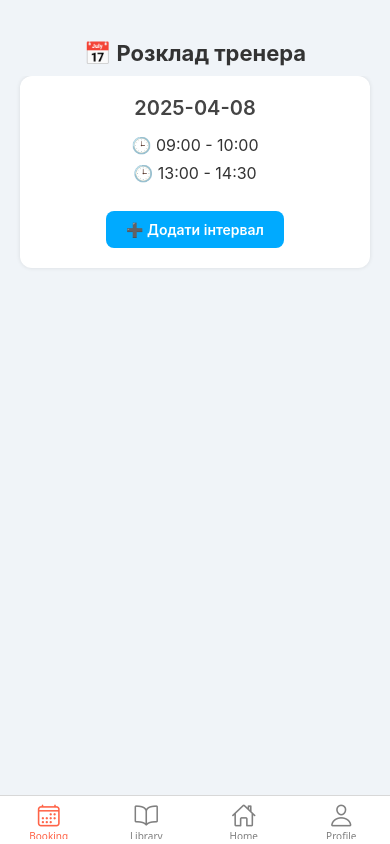
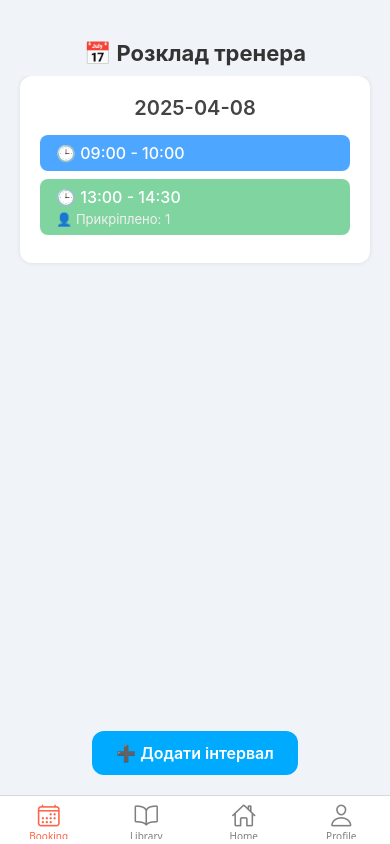
Before and after one commit to Kozirojka/GymAppReactNative, a React Native app in the folder GymAppClient/: screen /Subscription in a window 390 px wide. Built offline with nearby package versions, Linux system fonts and the light colour scheme.

Commit message:
improve coach schedule

```diff
--- a/GymAppClient/components/Tabs/Booking/Coach/CoachSheduleOwn.jsx
+++ b/GymAppClient/components/Tabs/Booking/Coach/CoachSheduleOwn.jsx
@@ -11,18 +11,19 @@ import {
 
 const screenWidth = Dimensions.get('window').width;
 
+// ⬇️ Мокові дані з userId
 const mockSchedule = [
   {
     date: '2025-04-08',
     intervals: [
-      { start: '09:00', end: '10:00' },
-      { start: '13:00', end: '14:30' },
+      { start: '09:00', end: '10:00', userId: null },
+      { start: '13:00', end: '14:30', userId: 1 },
     ],
   },
   {
     date: '2025-04-09',
     intervals: [
-      { start: '10:00', end: '11:00' },
+      { start: '10:00', end: '11:00', userId: 2 },
     ],
   },
   {
@@ -33,6 +34,7 @@ const mockSchedule = [
 
 const CoatchSheduleOwn = () => {
   const [schedule, setSchedule] = useState([]);
+  const [currentIndex, setCurrentIndex] = useState(0);
 
   useEffect(() => {
     setTimeout(() => {
@@ -40,45 +42,59 @@ const CoatchSheduleOwn = () => {
     }, 1000);
   }, []);
 
-  const handleAddInterval = (date) => {
-    Alert.alert('Додати інтервал', `Для дати ${date}`, [{ text: 'Ок' }]);
+  const handleAddInterval = () => {
+    const currentDate = schedule[currentIndex]?.date;
+
+    if (!currentDate) return;
 
     setSchedule((prev) =>
       prev.map((day) =>
-        day.date === date
+        day.date === currentDate
           ? {
               ...day,
-              intervals: [...day.intervals, { start: '15:00', end: '16:00' }],
+              intervals: [
+                ...day.intervals,
+                { start: '15:00', end: '16:00', userId: null },
+              ],
             }
           : day
       )
     );
   };
 
-  const renderItem = ({ item }) => (
+  const getIntervalStyle = (userId) => ({
+    backgroundColor: userId === null ? '#4da6ff' : '#80d4a0',
+    paddingVertical: 8,
+    paddingHorizontal: 16,
+    borderRadius: 8,
+    marginBottom: 8,
+  });
+
+  const renderItem = ({ item, index }) => (
     <View style={styles.dayContainer}>
       <Text style={styles.dateText}>{item.date}</Text>
+
       {item.intervals.length > 0 ? (
         item.intervals.map((interval, i) => (
-          <Text key={i} style={styles.intervalText}>
-            🕒 {interval.start} - {interval.end}
-          </Text>
+          <View key={i} style={getIntervalStyle(interval.userId)}>
+            <Text style={styles.intervalText}>
+              🕒 {interval.start} - {interval.end}
+            </Text>
+            {interval.userId !== null && (
+              <Text style={styles.assignedText}>👤 Прикріплено: {interval.userId}</Text>
+            )}
+          </View>
         ))
       ) : (
         <Text style={styles.noIntervals}>Немає інтервалів</Text>
       )}
-      <TouchableOpacity
-        style={styles.addButton}
-        onPress={() => handleAddInterval(item.date)}
-      >
-        <Text style={styles.addButtonText}>➕ Додати інтервал</Text>
-      </TouchableOpacity>
     </View>
   );
 
   return (
     <View style={styles.container}>
       <Text style={styles.title}>📅 Розклад тренера</Text>
+
       <FlatList
         data={schedule}
         renderItem={renderItem}
@@ -86,7 +102,15 @@ const CoatchSheduleOwn = () => {
         horizontal
         pagingEnabled
         showsHorizontalScrollIndicator={false}
+        onMomentumScrollEnd={(e) => {
+          const newIndex = Math.round(e.nativeEvent.contentOffset.x / screenWidth);
+          setCurrentIndex(newIndex);
+        }}
       />
+
+      <TouchableOpacity style={styles.addButton} onPress={handleAddInterval}>
+        <Text style={styles.addButtonText}>➕ Додати інтервал</Text>
+      </TouchableOpacity>
     </View>
   );
 };
@@ -116,34 +140,43 @@ const styles = StyleSheet.create({
     shadowOpacity: 0.1,
     shadowRadius: 4,
     elevation: 3,
-    justifyContent: 'center',
-    alignItems: 'center',
+    justifyContent: 'flex-start',
   },
   dateText: {
     fontSize: 20,
     fontWeight: '600',
     marginBottom: 15,
     color: '#444',
+    textAlign: 'center',
   },
   intervalText: {
     fontSize: 16,
-    color: '#333',
-    marginBottom: 8,
+    color: '#fff',
+    fontWeight: '500',
   },
   noIntervals: {
     fontSize: 16,
     color: '#aaa',
     marginBottom: 15,
+    textAlign: 'center',
+  },
+  assignedText: {
+    fontSize: 13,
+    color: '#f0f0f0',
+    marginTop: 4,
   },
   addButton: {
+    backgroundColor: '#00aaff',
+    paddingVertical: 12,
+    paddingHorizontal: 24,
+    borderRadius: 12,
+    alignSelf: 'center',
     marginTop: 20,
-    paddingVertical: 10,
-    paddingHorizontal: 20,
-    backgroundColor: '#00aaff',
-    borderRadius: 8,
+    marginBottom: 20,
   },
   addButtonText: {
     color: '#fff',
     fontWeight: '600',
+    fontSize: 16,
   },
 });
```
